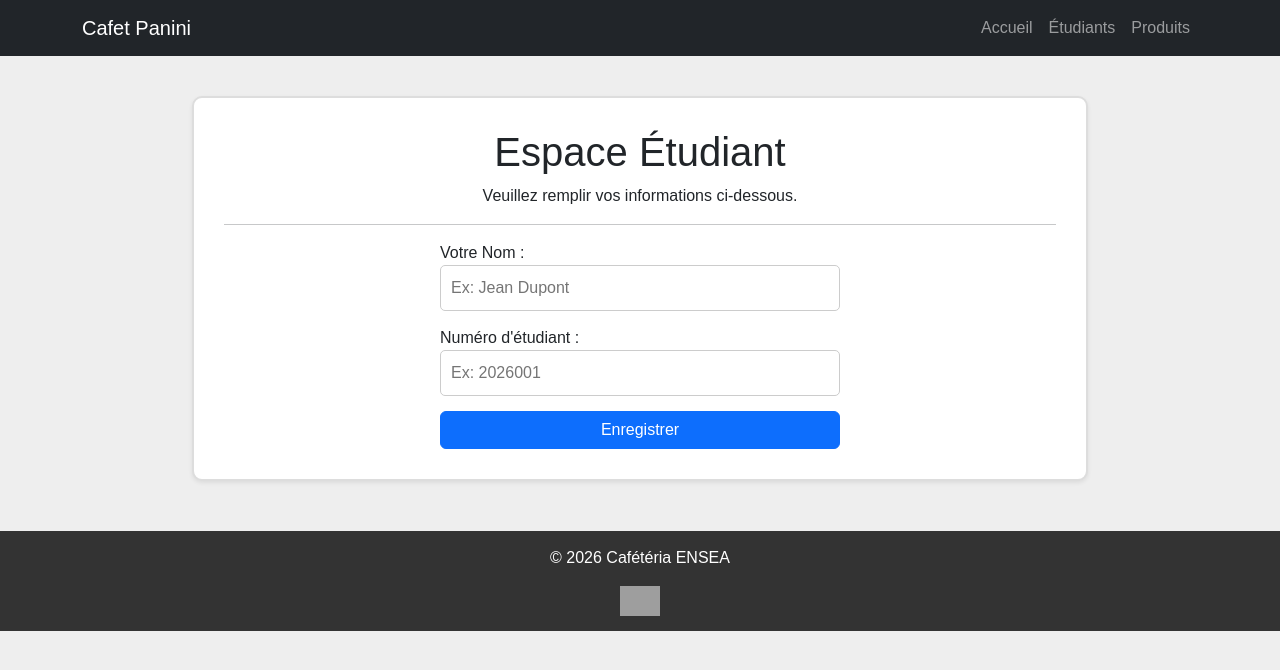
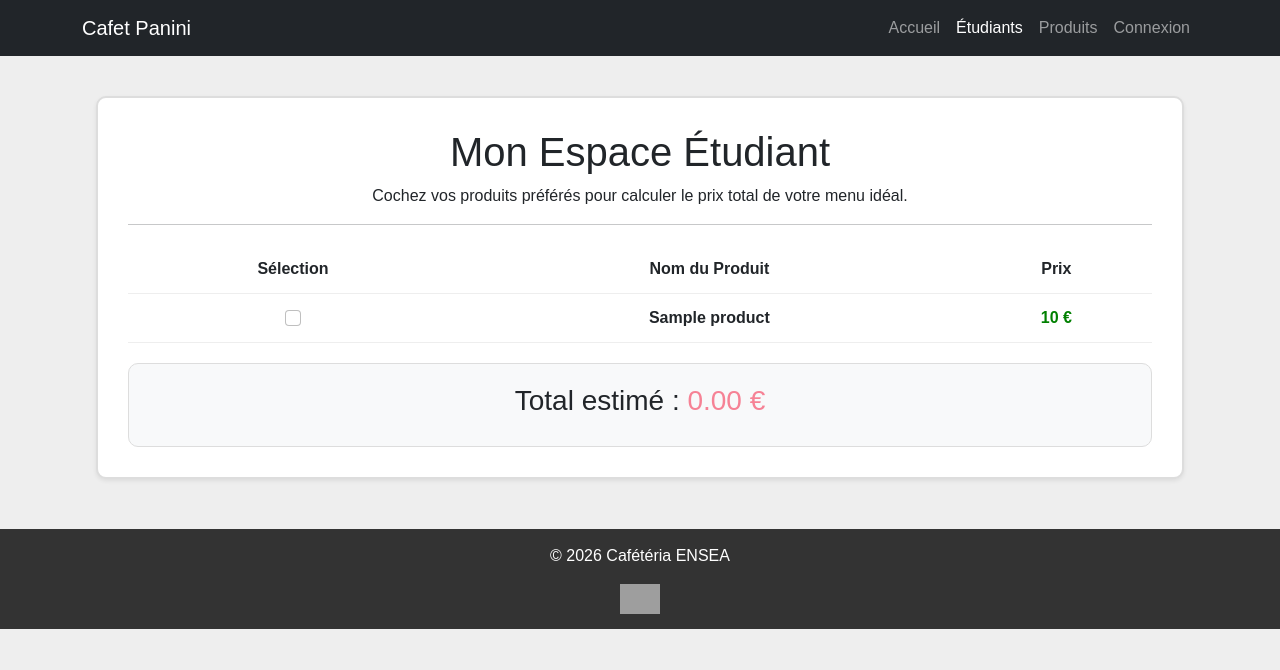
Before and after one commit to djenabd/projet_cafet, a Django app: template cafeteria_app/templates/student_form.html in a window 1280 px wide. Shown: the top 670 px of the page. Run offline with Django 5.2, Linux system fonts and the light colour scheme; the template is opened without the code that fills it: most values are stand-ins (such as "Sample title", 1, 10 or a date in 2020); grey boxes are pictures that could not be loaded.

Commit message:
Reparation autres pages

```diff
--- a/cafeteria_app/templates/product_list.html
+++ b/cafeteria_app/templates/product_list.html
@@ -52,9 +52,9 @@
 
                 {% if user.is_authenticated %}
                     <span class="nav-link" style="color: pink;">Bonjour {{ user.username }} !</span>
-                    <a class="nav-link" href="{% url 'logout' %}">Déconnexion</a>
+                    <a class="nav-link" href="{% url 'cas_ng_logout' %}">Déconnexion</a>
                 {% else %}
-                    <a class="nav-link" href="{% url 'login' %}">Connexion</a>
+                    <a class="nav-link" href="{% url 'cas_ng_login' %}">Connexion</a>
                 {% endif %}
             </div>
         </div>
--- a/cafeteria_app/templates/student_form.html
+++ b/cafeteria_app/templates/student_form.html
@@ -2,33 +2,47 @@
 <html lang="fr">
 <head>
     <meta charset="utf-8" />
-    <title>Espace Étudiants - Cafet Panini</title>
+    <title>Mon Espace - Cafet Panini</title>
     <link href="https://cdn.jsdelivr.net/npm/bootstrap@5.2.3/dist/css/bootstrap.min.css" rel="stylesheet" />
+
     <style>
-
         body { background-color: #eeeeee; font-family: Arial, sans-serif; }
         .mon-bloc-blanc {
             background-color: white;
-            width: 70%;
+            width: 85%;
             margin: 40px auto;
             padding: 30px;
             border: 2px solid #dddddd;
             border-radius: 10px;
             text-align: center;
         }
-        .mon-footer { background-color: #333333; color: white; padding: 15px; margin-top: 50px; }
-
-
-        input {
-            margin-bottom: 15px;
-            padding: 10px;
+        .table-stylee {
+            margin-top: 20px;
+            border-collapse: collapse;
             width: 100%;
-            border-radius: 5px;
-            border: 1px solid #ccc;
+        }
+        .table-stylee th, .table-stylee td {
+            padding: 12px;
+            border-bottom: 1px solid #eee;
+        }
+        .total-section {
+            background-color: #f8f9fa;
+            padding: 20px;
+            border-radius: 10px;
+            margin-top: 20px;
+            border: 1px solid #ddd;
+        }
+        .mon-footer {
+            background-color: #333333;
+            color: white;
+            padding: 15px;
+            margin-top: 50px;
         }
     </style>
 </head>
 <body>
+
+    {% load static %}
 
     <!-- Barre en haut -->
     <nav class="navbar navbar-expand-lg navbar-dark bg-dark">
@@ -36,12 +50,14 @@
             <a class="navbar-brand" href="#">Cafet Panini</a>
             <div class="navbar-nav">
                 <a class="nav-link" href="{% url 'home' %}">Accueil</a>
-                <a class="nav-link" href="{% url 'students' %}">Étudiants</a>
+                <a class="nav-link active" href="{% url 'students' %}">Étudiants</a>
                 <a class="nav-link" href="{% url 'products' %}">Produits</a>
 
                 {% if user.is_authenticated %}
                     <span class="nav-link" style="color: pink;">Bonjour {{ user.username }} !</span>
-                    <a class="nav-link" href="{% url 'logout' %}">Déconnexion</a>
+                    <a class="nav-link" href="{% url 'cas_ng_logout' %}">Déconnexion</a>
+                {% else %}
+                    <a class="nav-link" href="{% url 'cas_ng_login' %}">Connexion</a>
                 {% endif %}
             </div>
         </div>
@@ -49,22 +65,43 @@
 
     <!-- carré principal -->
     <div class="mon-bloc-blanc shadow-sm">
-        <h1> Espace Étudiant</h1>
-        <p>Veuillez remplir vos informations ci-dessous.</p>
+        <h1>Mon Espace Étudiant</h1>
+        <p>Cochez vos produits préférés pour calculer le prix total de votre menu idéal.</p>
         <hr>
 
-        <!-- connexion -->
-        <form method="POST" style="max-width: 400px; margin: 0 auto; text-align: left;">
-            {% csrf_token %}
+        <table class="table-stylee">
+            <thead>
+                <tr>
+                    <th>Sélection</th>
+                    <th>Nom du Produit</th>
+                    <th>Prix</th>
+                </tr>
+            </thead>
+            <tbody>
+                {% for product in products %}
+                <tr>
+                    <td>
+                        <!-- Case à cocher avec le prix en attribut -->
+                        <input type="checkbox"
+                               class="form-check-input product-check"
+                               data-price="{{ product.price }}"
+                               onchange="calculerTotal()">
+                    </td>
+                    <td><b>{{ product.name }}</b></td>
+                    <td style="color: green; font-weight: bold;">{{ product.price }} €</td>
+                </tr>
+                {% empty %}
+                <tr>
+                    <td colspan="3">Désolé, aucun produit n'est disponible pour le moment.</td>
+                </tr>
+                {% endfor %}
+            </tbody>
+        </table>
 
-            <label>Votre Nom :</label>
-            <input type="text" name="nom" placeholder="Ex: Jean Dupont">
-
-            <label>Numéro d'étudiant :</label>
-            <input type="number" name="id_student" placeholder="Ex: 2026001">
-
-            <button type="submit" class="btn btn-primary w-100">Enregistrer</button>
-        </form>
+        <!-- Affichage du Total -->
+        <div class="total-section">
+            <h3>Total estimé : <span id="total-affichage" style="color: rgb(246, 130, 149);">0.00 €</span></h3>
+        </div>
     </div>
 
     <!-- Pied de page -->
@@ -73,5 +110,23 @@
         <img src="https://i.postimg.cc/zGvbZwdw/logo-ensea.png" width="40">
     </div>
 
+    <!-- Script de calcul -->
+    <script>
+        function calculerTotal() {
+            let total = 0;
+            // On sélectionne toutes les cases qui sont cochées
+            let checkboxes = document.querySelectorAll('.product-check:checked');
+
+            checkboxes.forEach(function(box) {
+                // On récupère le prix et on remplace la virgule par un point si nécessaire
+                let prixTxt = box.getAttribute('data-price').replace(',', '.');
+                total += parseFloat(prixTxt);
+            });
+
+            // Mise à jour du texte avec 2 décimales
+            document.getElementById('total-affichage').innerText = total.toFixed(2) + " €";
+        }
+    </script>
+
 </body>
 </html>
--- a/cafeteria_app/views.py
+++ b/cafeteria_app/views.py
@@ -9,7 +9,8 @@ def home(request):
     return render (request, 'base.html')
 
 def student_list(request):
-    return render (request, 'student_form.html')
+    products = Product.objects.all()
+    return render(request, 'student_form.html', {'products': products})
 
 def student_add(request):
     return render (request, 'student_form.html')
```
Also changed, not shown: db.sqlite3.
